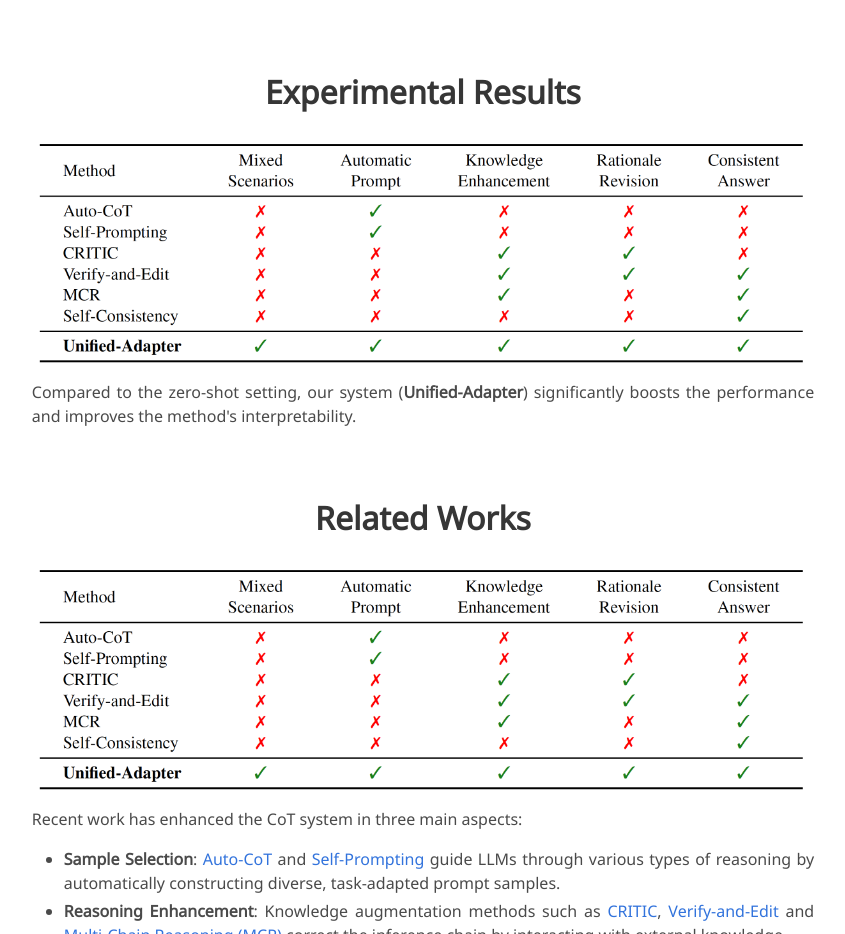
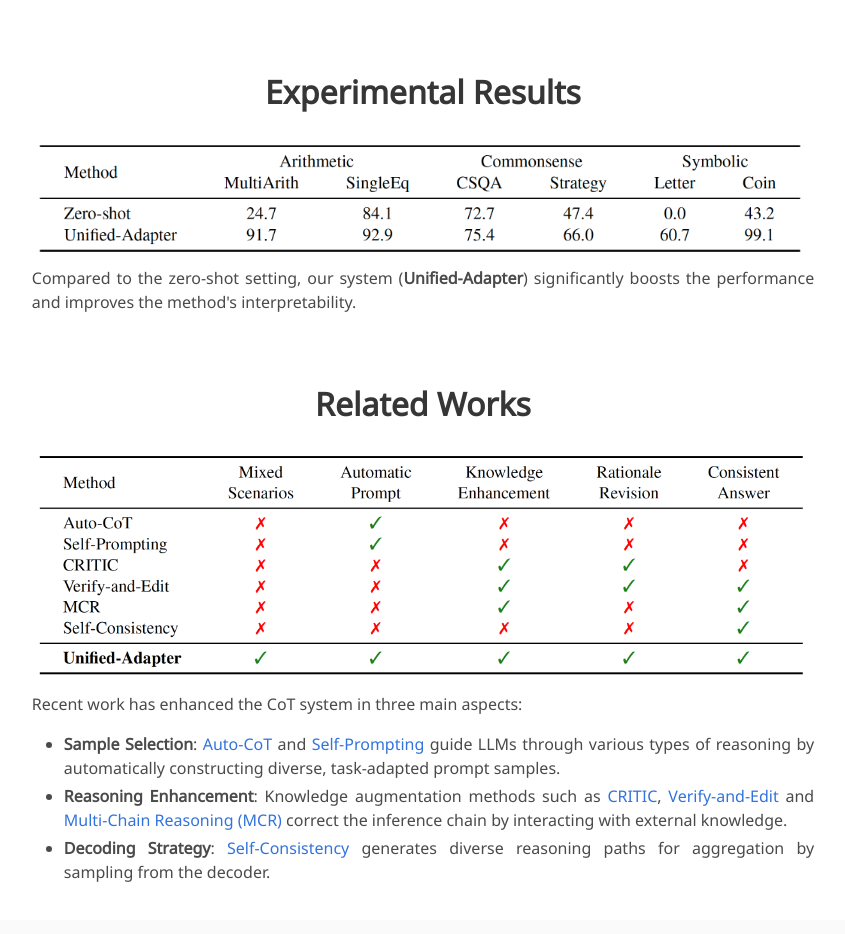
Before and after one commit to Anni-Zou/aurora-en.github.io, a plain HTML site: page index.html in a window 1280 px wide. Shown: the part 2080-3014 px from the top of the page, without its empty margins (217-1062 px from the left). Drawn offline with nearby package versions, Linux system fonts and the light colour scheme; some icons are missing; a web font is replaced by a local one.

Commit message:
Update index.html

```diff
--- a/index.html
+++ b/index.html
@@ -449,7 +449,7 @@
     <div class="columns is-centered has-text-centered">
       <div class="column is-four-fifths">
         <h2 class="title is-3">Experimental Results</h2>
-        <img src="./static/images/related_work_comparison.png" />
+        <img src="./static/images/ex_res.png" />
 
         <div class="content has-text-justified">
           <p>
```
